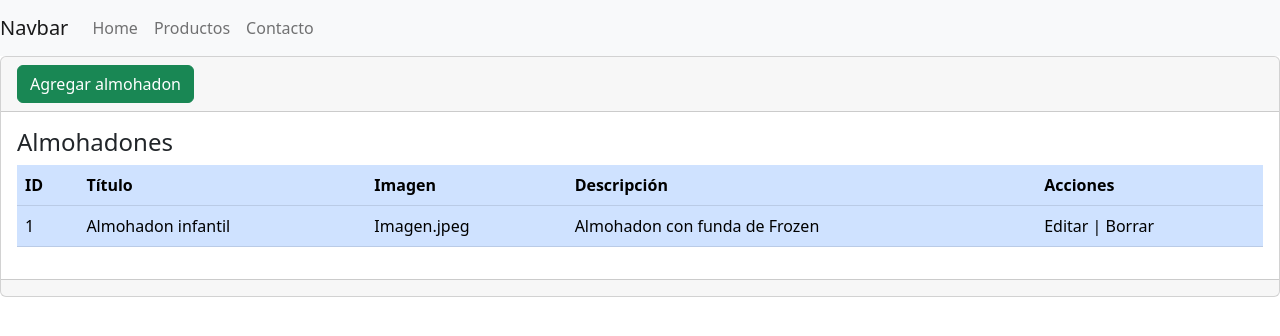
After one commit to AlexEMartin/pig, a Django app: page /productos in a window 1280 px wide. The commit adds this page. Shown: the top 336 px of the page. Run offline with Django 4.2, Linux system fonts and the light colour scheme.

Commit message:
Agregado de vistas

```diff
--- a/tienda/templates/navbar.html
+++ b/tienda/templates/navbar.html
@@ -31,15 +31,15 @@
       <div class="collapse navbar-collapse" id="navbarNav">
         <ul class="navbar-nav">
           <li class="nav-item active">
-            <a class="nav-link" href="#"
+            <a class="nav-link" href="{% url 'home' %}"
               >Home</a
             >
           </li>
           <li class="nav-item">
-            <a class="nav-link" href="#">Catalogo</a>
+            <a class="nav-link" href="{% url 'productos' %}">Productos</a>
           </li>
           <li class="nav-item">
-            <a class="nav-link" href="#">Contacto</a>
+            <a class="nav-link" href="{% url 'contacto' %}">Contacto</a>
           </li>
         </ul>
       </div>
--- /dev/null
+++ b/tienda/templates/productos/index.html
@@ -0,0 +1,43 @@
+{% extends "navbar.html" %}
+
+{% block title %} Almohadones Personalizados {% endblock %}
+
+{% block contenido %}
+
+<div class="card">
+    <div class="card-header">
+        <a name="" id="" class="btn btn-success" href="{% url 'crear' %}" role="button">Agregar almohadon</a>
+    </div>
+    <div class="card-body">
+        <h4 class="card-title">Almohadones</h4>
+
+        <div class="table-responsive">
+            <table class="table table-primary">
+                <thead>
+                    <tr>
+                        <th scope="col">ID</th>
+                        <th scope="col">Título</th>
+                        <th scope="col">Imagen</th>
+                        <th scope="col">Descripción</th>
+                        <th scope="col">Acciones</th>
+                    </tr>
+                </thead>
+                <tbody>
+                    <tr class="">
+                        <td>1</td>
+                        <td>Almohadon infantil</td>
+                        <td>Imagen.jpeg</td>
+                        <td>Almohadon con funda de Frozen</td>
+                        <td>Editar | Borrar </td>
+                    </tr>
+                </tbody>
+            </table>
+        </div>
+
+    </div>
+    <div class="card-footer text-muted">
+
+    </div>
+</div>
+
+{% endblock %}
--- a/tienda/urls.py
+++ b/tienda/urls.py
@@ -5,4 +5,7 @@ urlpatterns = [
     path('', views.home, name='home'),
     path('catalogo', views.catalogo, name='catalogo'),
     path('contacto', views.contacto, name='contacto'),
+    path('productos', views.productos, name='productos'),
+    path('productos/crear', views.crear, name='crear'),
+
 ]
--- a/tienda/views.py
+++ b/tienda/views.py
@@ -9,4 +9,10 @@ def catalogo(request):
 def contacto(request):
     return render(request, 'paginas/contacto.html')
 
+def productos(request):
+    return render(request, 'productos/index.html')
+
+def crear(request):
+    return render(request, 'productos/crear.html')
+
 # Create your views here.
```
Also changed, not shown: tienda/templates/paginas/contacto.html (+9 -12 lines), tienda/templates/paginas/home.html (+13 -4 lines), tienda/templates/productos/crear.html (added, +9 -0 lines), tienda/templates/productos/editar.html (added, +9 -0 lines), tienda/templates/productos/form.html (added).
